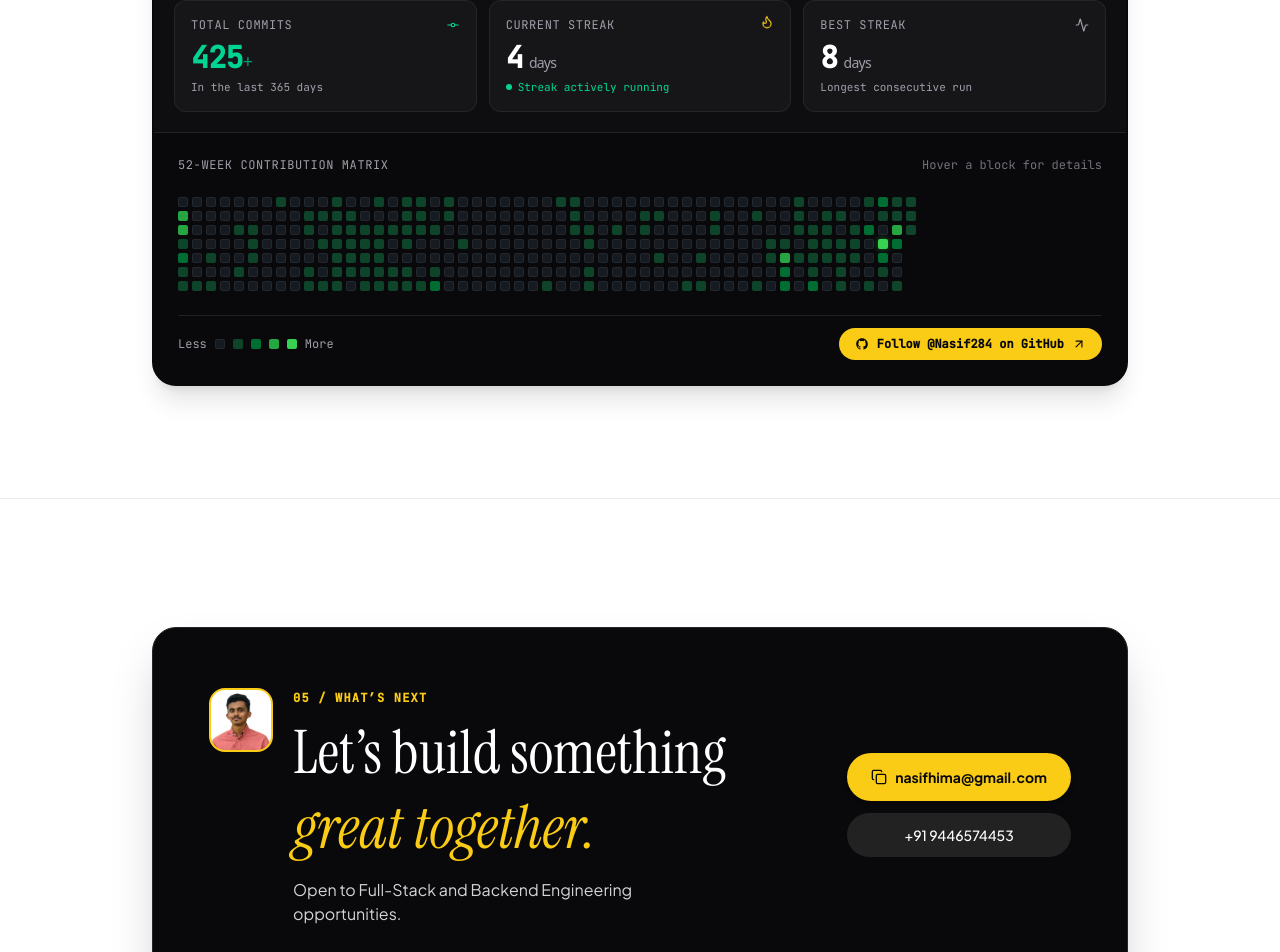
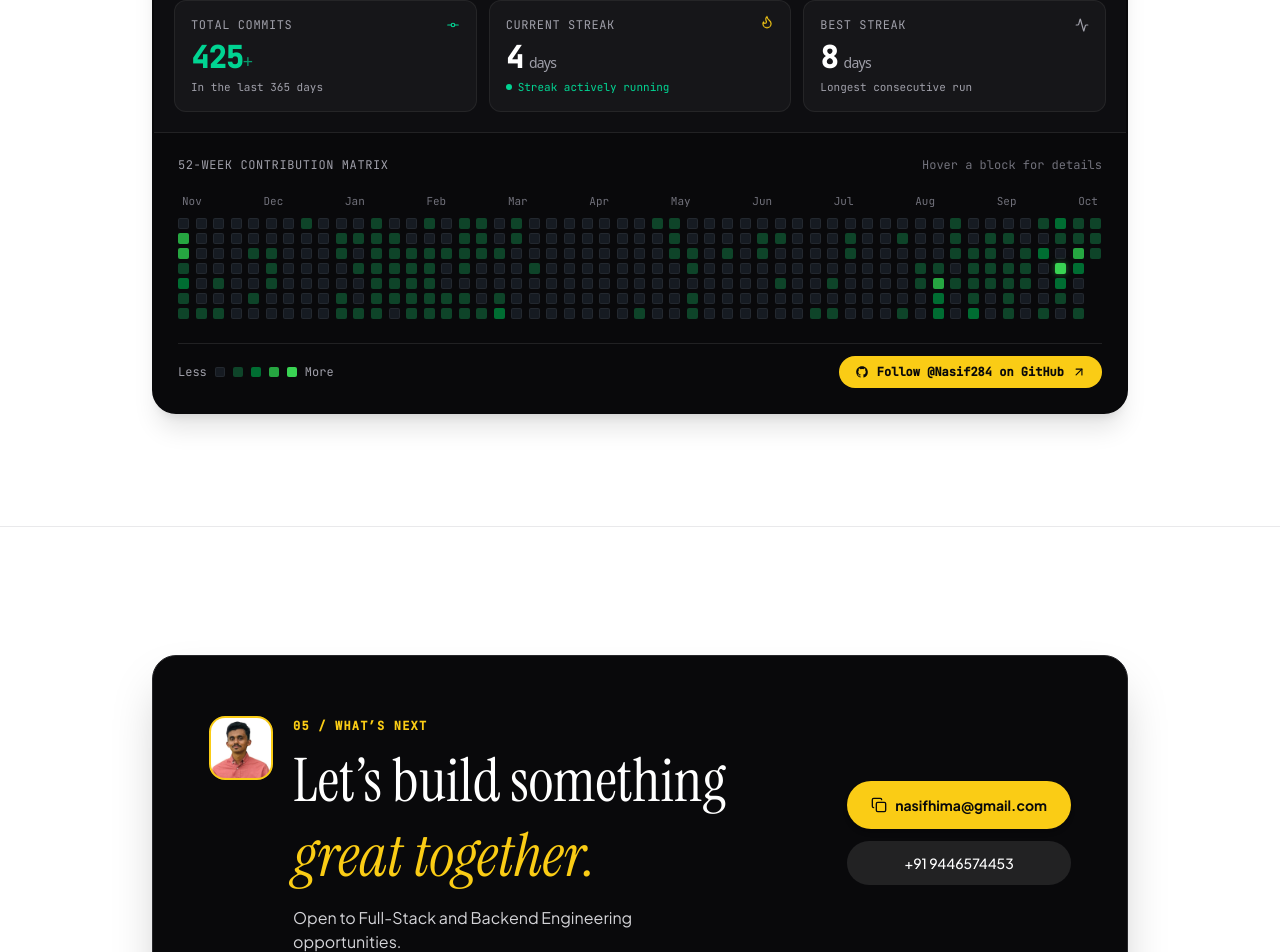
Before and after one commit to Nasif284/Personal-Portfolio, a React (Vite) app: page / in a window 1280 px wide. Shown: the part 4596-5548 px from the top of the page. Built offline with nearby package versions, Linux system fonts and the light colour scheme; no server answers.

Commit message:
fix: distribute heatmap to eliminate right-side gap with month labels, add smart-direction tooltip to prevent top row clipping

```diff
--- a/src/components/GitHubActivity.tsx
+++ b/src/components/GitHubActivity.tsx
@@ -20,7 +20,7 @@ interface GitHubData {
 
 export const GitHubActivity: React.FC = () => {
   const [data, setData] = useState<GitHubData>(fallbackData as GitHubData);
-  const [tooltip, setTooltip] = useState<{ day: ContributionDay; x: number; y: number } | null>(null);
+  const [tooltip, setTooltip] = useState<{ day: ContributionDay; dayIdx: number; x: number; y: number } | null>(null);
   const heatmapContainerRef = useRef<HTMLDivElement>(null);
 
   useEffect(() => {
@@ -226,13 +226,18 @@ export const GitHubActivity: React.FC = () => {
               </div>
             </div>
 
-            {/* Heatmap Grid with Smooth Floating Tooltip and reduced box size */}
-            <div ref={heatmapContainerRef} className="relative overflow-x-auto pb-3 pt-1">
-              {/* Floating Tooltip */}
+            {/* Heatmap Grid with Smart Floating Tooltip and full-width distribution */}
+            <div ref={heatmapContainerRef} className="relative overflow-x-auto pb-3 pt-2">
+              {/* Floating Smart-Direction Tooltip (Points Down on Top Rows, Up on Lower Rows) */}
               {tooltip && (
                 <div
-                  style={{ left: `${tooltip.x}px`, top: `${tooltip.y - 8}px` }}
-                  className="pointer-events-none absolute -translate-x-1/2 -translate-y-full z-30 px-2.5 py-1.5 rounded-md bg-zinc-950 text-white text-[11px] font-mono-code border border-zinc-700 shadow-2xl whitespace-nowrap"
+                  style={{
+                    left: `${tooltip.x}px`,
+                    top: tooltip.dayIdx <= 2 ? `${tooltip.y + 18}px` : `${tooltip.y - 8}px`,
+                  }}
+                  className={`pointer-events-none absolute -translate-x-1/2 ${
+                    tooltip.dayIdx <= 2 ? '' : '-translate-y-full'
+                  } z-30 px-2.5 py-1.5 rounded-md bg-zinc-950 text-white text-[11px] font-mono-code border border-zinc-700 shadow-2xl whitespace-nowrap`}
                 >
                   <div className="flex items-center gap-1.5">
                     <span className="font-semibold text-emerald-400">
@@ -242,14 +247,37 @@ export const GitHubActivity: React.FC = () => {
                     </span>
                     <span className="text-zinc-400">on {tooltip.day.date}</span>
                   </div>
+                  {/* Caret pointing UP when tooltip is below cell, DOWN when above cell */}
+                  {tooltip.dayIdx <= 2 ? (
+                    <div className="absolute bottom-full left-1/2 -translate-x-1/2 border-4 border-transparent border-b-zinc-950" />
+                  ) : (
                     <div className="absolute top-full left-1/2 -translate-x-1/2 -mt-[1px] border-4 border-transparent border-t-zinc-950" />
+                  )}
                 </div>
               )}
 
-              <div className="inline-flex gap-1 min-w-[620px]">
+              <div className="min-w-[760px]">
+                {/* Month labels spanning the full width */}
+                <div className="w-full flex justify-between text-[11px] font-mono-code text-zinc-500 mb-2 px-1 select-none">
+                  <span>Nov</span>
+                  <span>Dec</span>
+                  <span>Jan</span>
+                  <span>Feb</span>
+                  <span>Mar</span>
+                  <span>Apr</span>
+                  <span>May</span>
+                  <span>Jun</span>
+                  <span>Jul</span>
+                  <span>Aug</span>
+                  <span>Sep</span>
+                  <span>Oct</span>
+                </div>
+
+                {/* 52 Week columns spanning full width */}
+                <div className="w-full flex justify-between gap-1">
                   {weeks.map((week, weekIdx) => (
                     <div key={weekIdx} className="flex flex-col gap-1">
-                    {week.map((day) => (
+                      {week.map((day, dayIdx) => (
                         <div
                           key={day.date}
                           onMouseEnter={(e) => {
@@ -258,13 +286,14 @@ export const GitHubActivity: React.FC = () => {
                             if (containerRect) {
                               setTooltip({
                                 day,
+                                dayIdx,
                                 x: cellRect.left - containerRect.left + cellRect.width / 2,
                                 y: cellRect.top - containerRect.top,
                               });
                             }
                           }}
                           onMouseLeave={() => setTooltip(null)}
-                        className={`w-2.5 h-2.5 rounded-[2px] transition-colors cursor-pointer ${getCellColor(
+                          className={`w-2.5 h-2.5 sm:w-[11px] sm:h-[11px] rounded-[2px] transition-colors cursor-pointer ${getCellColor(
                             day.level,
                             day.count
                           )}`}
@@ -272,6 +301,7 @@ export const GitHubActivity: React.FC = () => {
                       ))}
                     </div>
                   ))}
+                </div>
               </div>
             </div>
 
```
Lines whose indentation alone changed are shown as unchanged.
